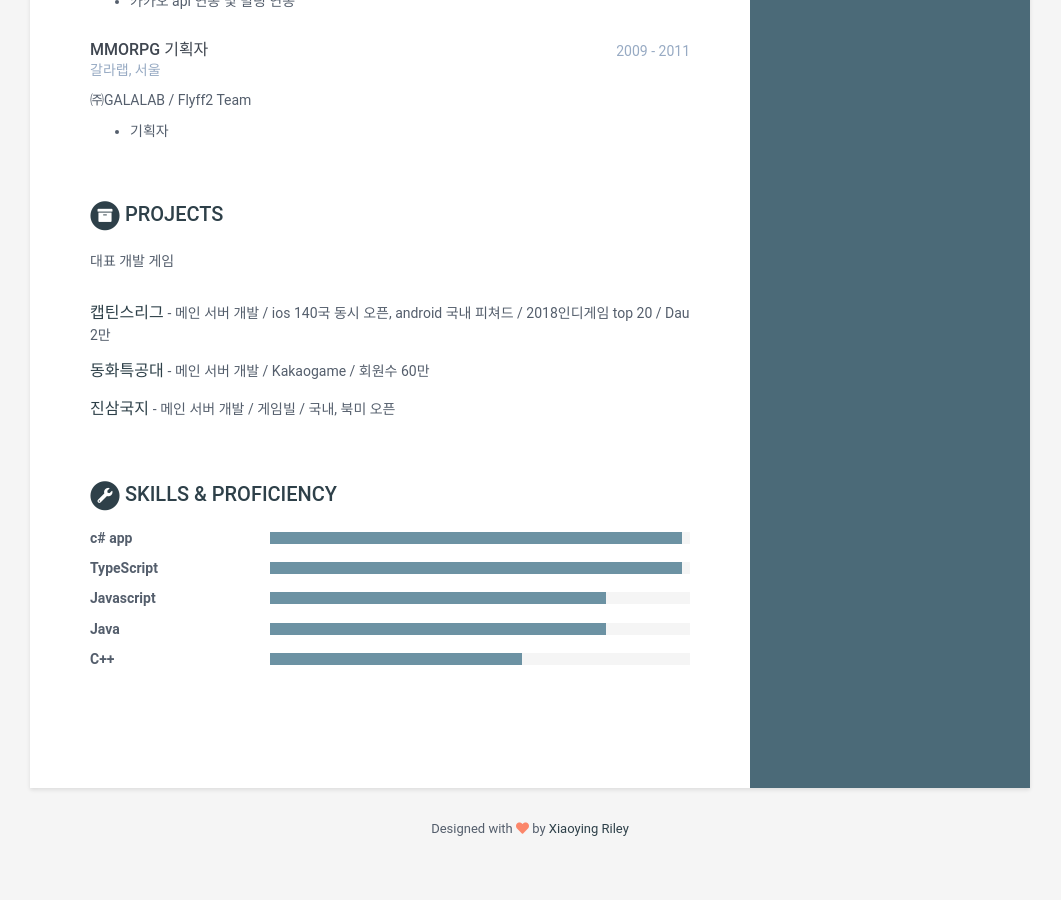
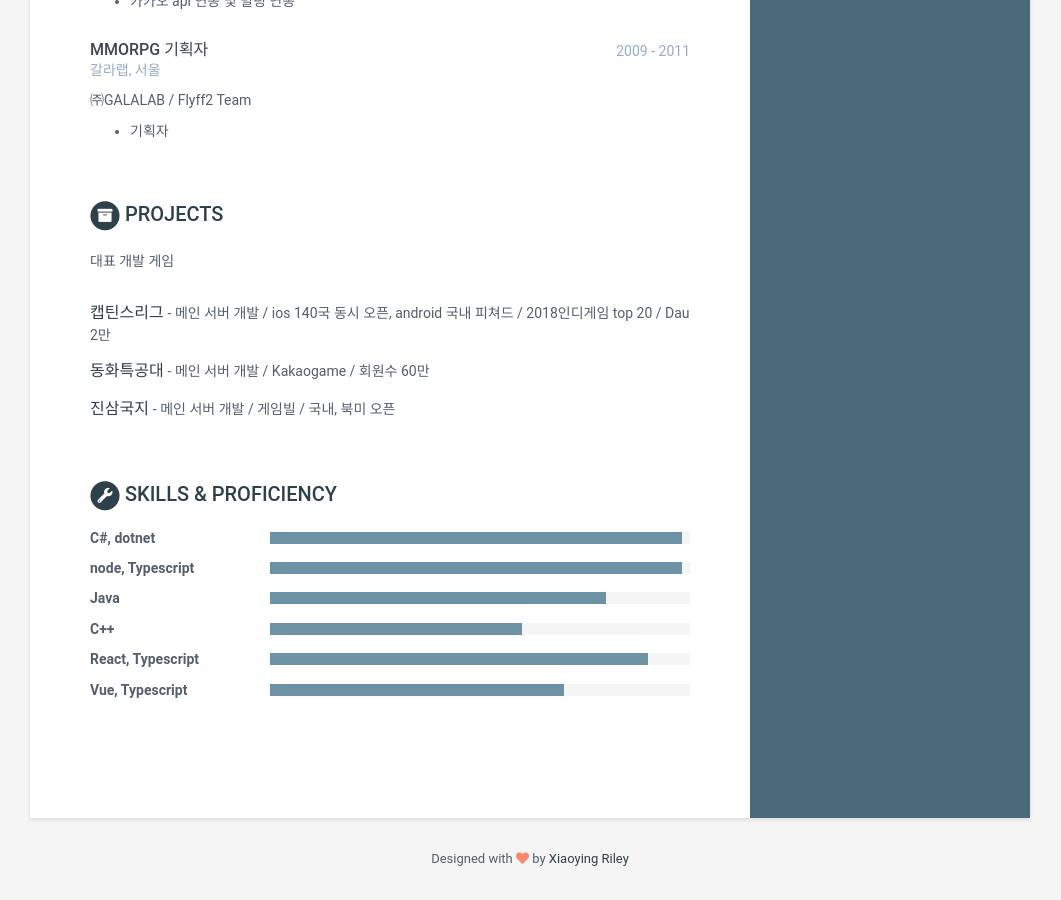
Before and after one commit to bizarim/bizarim.github.io, a Jekyll site: the page built from index.html, in a window 1280 px wide and 900 px high, scrolled down 2445 px. Shown: the whole window, without its empty margins (110-1171 px from the left). Built offline with Jekyll 4.4.1, drawn with Linux system fonts in a browser that asks for light colours; before the commit the page ends 3314 px from its top, so only the background shows below that; some of the changed text lies outside the part shown.

Commit message:
Fix: resume

```diff
--- a/_data/data.yml
+++ b/_data/data.yml
@@ -50,7 +50,7 @@ career-profile:
       game server develop 7년 |
       back-end develop 3년 |
       front-end develop 1년 |
-      MMORPG 기획 2년 |
+      mmorpg 기획 2년 |
 
 education:
     - degree: 전자공학과
@@ -94,7 +94,7 @@ experiences:
         - dotnet 6.0 / react 15 ts
 
     - role: backoffice full stack 개발자
-      time: 2020.07 - 2020.11
+      time: 2021.12 - 2022.03
       company: ㈜디렉트, 서울
       details: |
         - front-end: vue3-ts, vuex4, quasar 사용
@@ -228,14 +228,11 @@ skills:
     title: Skills &amp; Proficiency
 
     toolset:
-      - name: c# app
+      - name: C#, dotnet
         level: 98%
 
-      - name: TypeScript
+      - name: node, Typescript
         level: 98%
-
-      - name: Javascript
-        level: 80%
 
       - name: Java
         level: 80%
@@ -243,5 +240,11 @@ skills:
       - name: C++
         level: 60%
 
+      - name: React, Typescript
+        level: 90%
+
+      - name: Vue, Typescript
+        level: 70%
+
 footer: >
     Designed with <i class="fas fa-heart"></i> by <a href="http://themes.3rdwavemedia.com" target="_blank" rel="nofollow">Xiaoying Riley</a>
```
